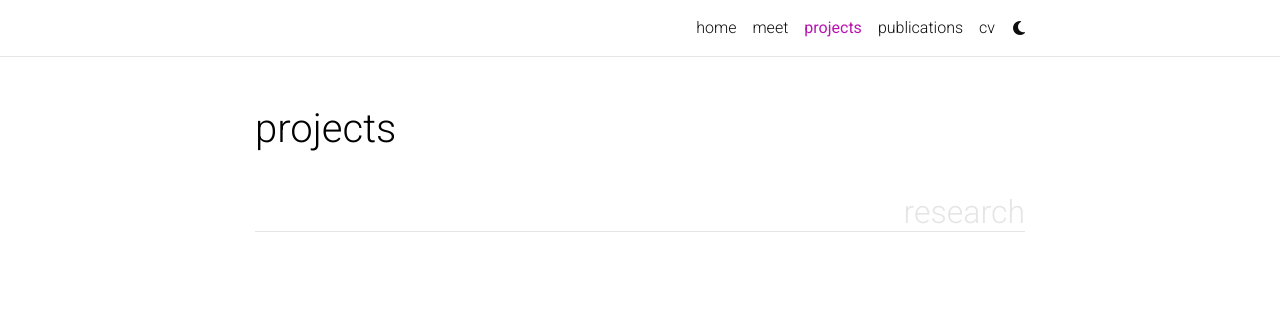
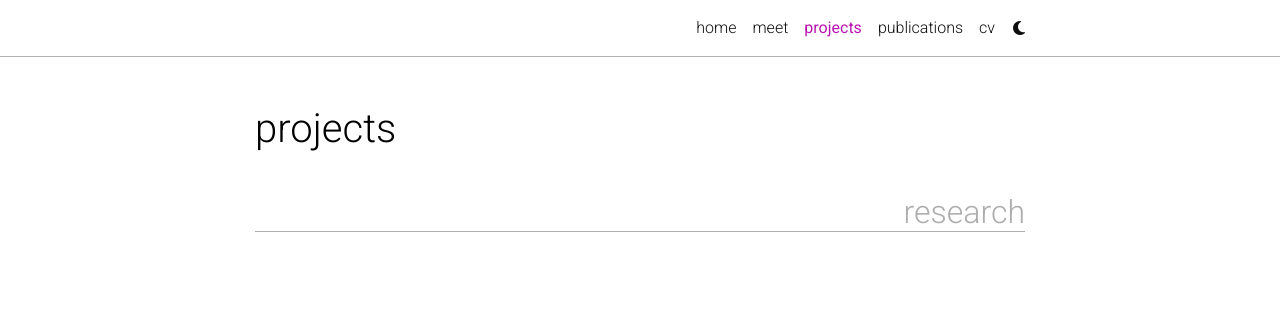
Before and after one commit to tsheaves/tsheaves.github.io, a Jekyll site: the page built from _pages/projects.md, in a window 1280 px wide. Shown: the top 321 px of the page. Built offline with Jekyll 4.4.1, drawn with Linux system fonts in a browser that asks for light colours; full-size pictures stand in for the smaller copies a plugin makes; comment, search, counter and statistics services are not loaded; a style sheet for code colours, icons or effects is not loaded.

Commit message:
Updated theme

```diff
--- a/_sass/_themes.scss
+++ b/_sass/_themes.scss
@@ -14,7 +14,7 @@
   --global-footer-text-color: #{$grey-color-light};
   --global-footer-link-color: #{$white-color};
   --global-distill-app-color: #{$grey-color};
-  --global-divider-color: rgba(0,0,0,.1);
+  --global-divider-color: rgba(0, 0, 0, 0.321);
   --global-card-bg-color: #{$white-color};
 
   --global-tip-block: #42b983;
```
